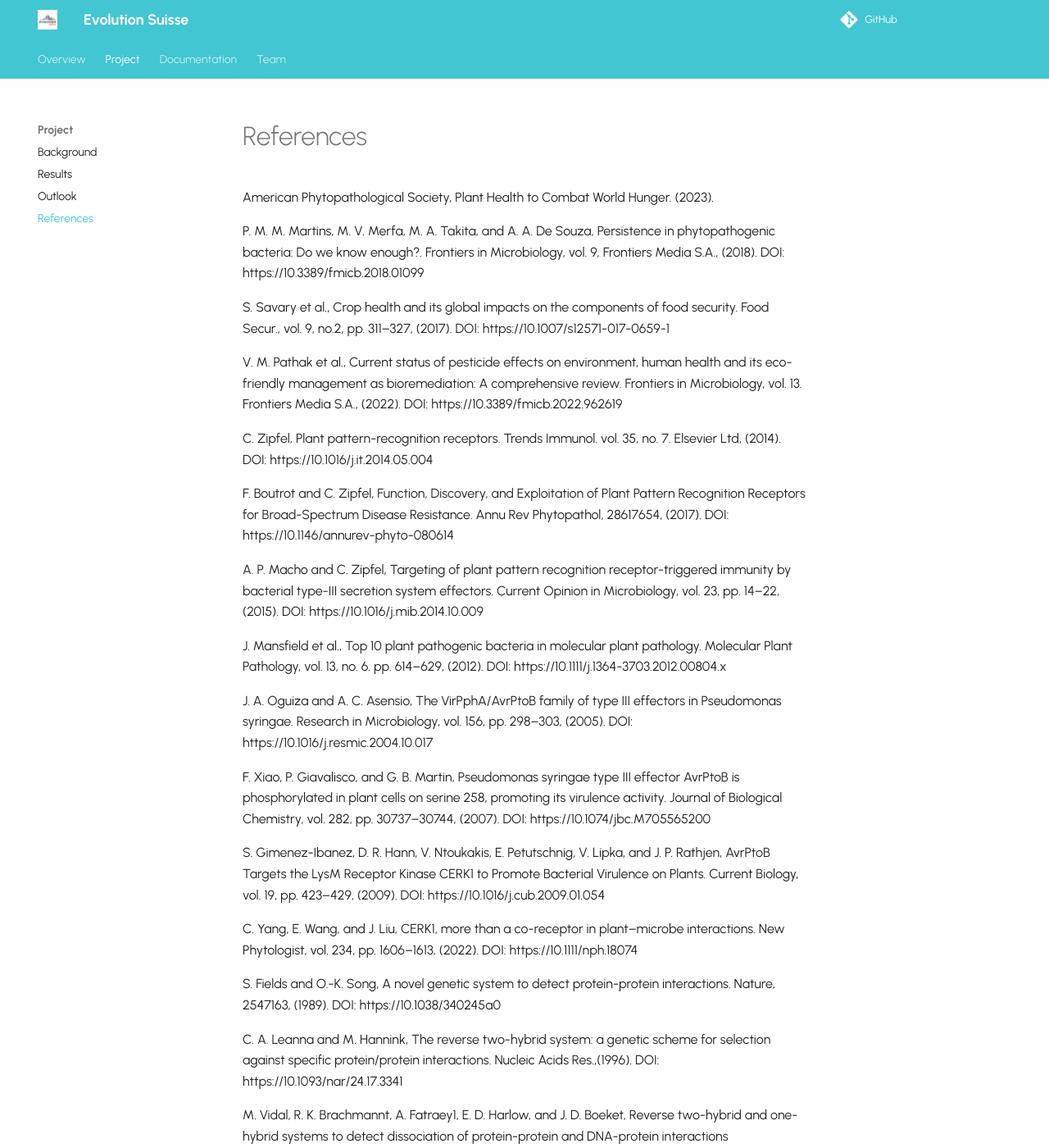
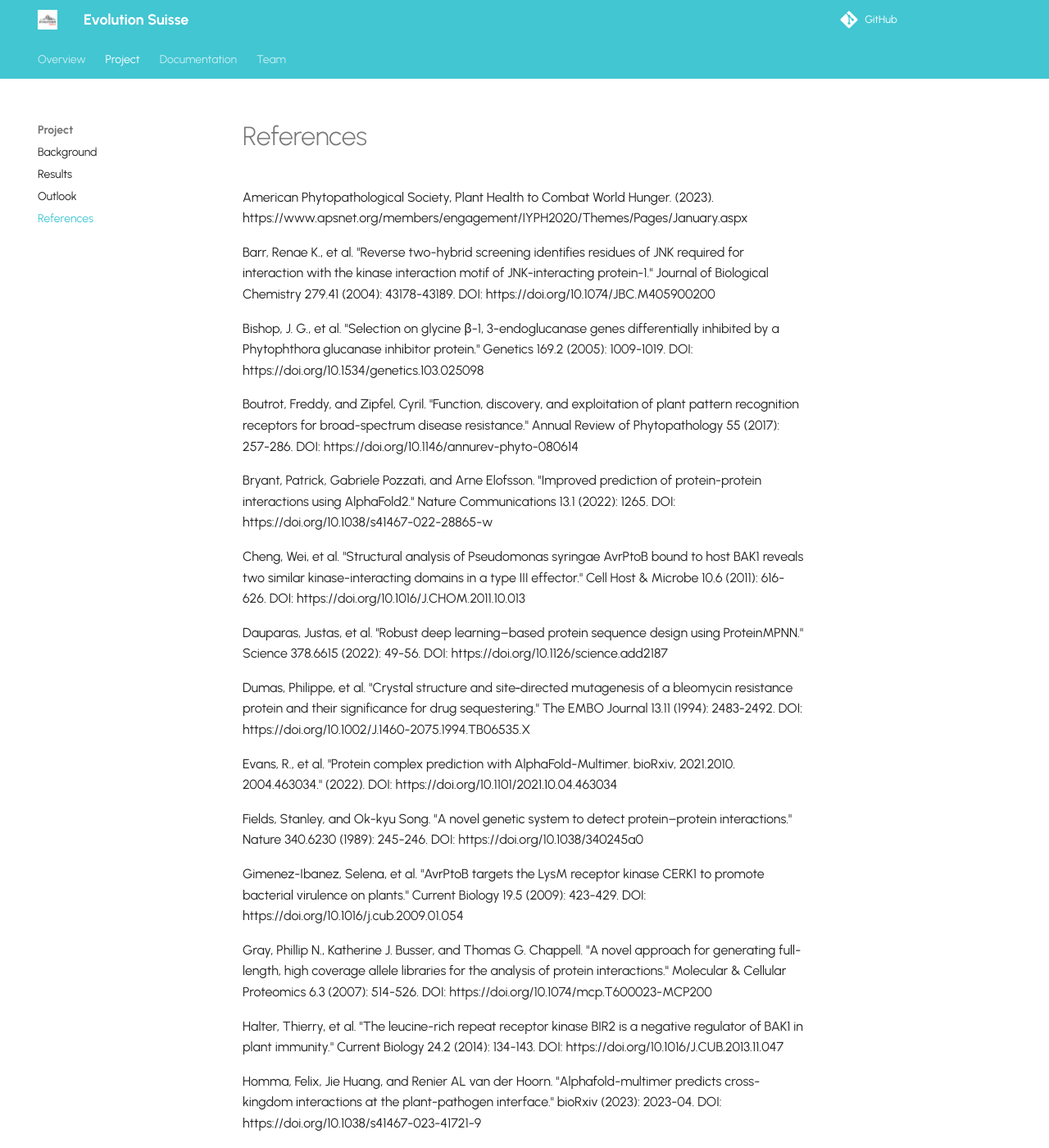
Before and after one commit to idec-teams/2023_Evolution_Suisse, an MkDocs documentation site: the page built from docs/project/references.md, in a window 1280 px wide and 1400 px high. Shown: the whole window at 82% size. Built offline with MkDocs 1.6.1 and Material for MkDocs 9.7.7, drawn with Linux system fonts in a browser that asks for light colours; comment, search, counter and statistics services are not loaded; some of the changed text lies outside the part shown.

Commit message:
update references

```diff
--- a/docs/project/references.md
+++ b/docs/project/references.md
@@ -1,229 +1,138 @@
+
 American Phytopathological Society, Plant Health to Combat World Hunger. (2023).
+https://www.apsnet.org/members/engagement/IYPH2020/Themes/Pages/January.aspx
 
-P. M. M. Martins, M. V. Merfa, M. A. Takita, and A. A. De Souza, Persistence in
-phytopathogenic bacteria: Do we know enough?. Frontiers in Microbiology, vol. 9,
-Frontiers Media S.A., (2018).
-DOI: https://10.3389/fmicb.2018.01099
+Barr, Renae K., et al. "Reverse two-hybrid screening identifies residues of JNK required for interaction with the kinase interaction motif of JNK-interacting protein-1." Journal of Biological Chemistry 279.41 (2004): 43178-43189.
+DOI: https://doi.org/10.1074/JBC.M405900200
 
-S. Savary et al., Crop health and its global impacts on the components of food security. Food
-Secur., vol. 9, no.2, pp. 311–327, (2017).
-DOI: https://10.1007/s12571-017-0659-1
+Bishop, J. G., et al. "Selection on glycine β-1, 3-endoglucanase genes differentially inhibited by a Phytophthora glucanase inhibitor protein." Genetics 169.2 (2005): 1009-1019.
+DOI: https://doi.org/10.1534/genetics.103.025098
 
-V. M. Pathak et al., Current status of pesticide effects on environment, human health and its
-eco-friendly management as bioremediation: A comprehensive review. Frontiers in
-Microbiology, vol. 13. Frontiers Media S.A., (2022).
-DOI: https://10.3389/fmicb.2022.962619
+Boutrot, Freddy, and Zipfel, Cyril. "Function, discovery, and exploitation of plant pattern recognition receptors for broad-spectrum disease resistance." Annual Review of Phytopathology 55 (2017): 257-286.
+DOI: https://doi.org/10.1146/annurev-phyto-080614
 
-C. Zipfel, Plant pattern-recognition receptors. Trends Immunol. vol. 35, no. 7. Elsevier Ltd, (2014).
-DOI: https://10.1016/j.it.2014.05.004
+Bryant, Patrick, Gabriele Pozzati, and Arne Elofsson. "Improved prediction of protein-protein interactions using AlphaFold2." Nature Communications 13.1 (2022): 1265.
+DOI: https://doi.org/10.1038/s41467-022-28865-w
 
-F. Boutrot and C. Zipfel, Function, Discovery, and Exploitation of Plant Pattern Recognition
-Receptors for Broad-Spectrum Disease Resistance. Annu Rev Phytopathol, 28617654, (2017).
-DOI: https://10.1146/annurev-phyto-080614
+Cheng, Wei, et al. "Structural analysis of Pseudomonas syringae AvrPtoB bound to host BAK1 reveals two similar kinase-interacting domains in a type III effector." Cell Host & Microbe 10.6 (2011): 616-626.
+DOI: https://doi.org/10.1016/J.CHOM.2011.10.013
 
-A. P. Macho and C. Zipfel, Targeting of plant pattern recognition receptor-triggered immunity
-by bacterial type-III secretion system effectors. Current Opinion in Microbiology, vol. 23, pp. 14–22, (2015).
-DOI: https://10.1016/j.mib.2014.10.009
+Dauparas, Justas, et al. "Robust deep learning–based protein sequence design using ProteinMPNN." Science 378.6615 (2022): 49-56.
+DOI: https://doi.org/10.1126/science.add2187
 
-J. Mansfield et al., Top 10 plant pathogenic bacteria in molecular plant pathology. Molecular
-Plant Pathology, vol. 13, no. 6. pp. 614–629, (2012).
-DOI: https://10.1111/j.1364-3703.2012.00804.x
+Dumas, Philippe, et al. "Crystal structure and site‐directed mutagenesis of a bleomycin resistance protein and their significance for drug sequestering." The EMBO Journal 13.11 (1994): 2483-2492.
+DOI: https://doi.org/10.1002/J.1460-2075.1994.TB06535.X
 
-J. A. Oguiza and A. C. Asensio, The VirPphA/AvrPtoB family of type III effectors in
-Pseudomonas syringae. Research in Microbiology, vol. 156, pp.
-298–303, (2005).
-DOI: https://10.1016/j.resmic.2004.10.017
+Evans, R., et al. "Protein complex prediction with AlphaFold-Multimer. bioRxiv, 2021.2010. 2004.463034." (2022).
+DOI: https://doi.org/10.1101/2021.10.04.463034
 
-F. Xiao, P. Giavalisco, and G. B. Martin, Pseudomonas syringae type III effector AvrPtoB is
-phosphorylated in plant cells on serine 258, promoting its virulence activity. Journal of
-Biological Chemistry, vol. 282, pp. 30737–30744, (2007).
-DOI: https://10.1074/jbc.M705565200
+Fields, Stanley, and Ok-kyu Song. "A novel genetic system to detect protein–protein interactions." Nature 340.6230 (1989): 245-246.
+DOI: https://doi.org/10.1038/340245a0
 
-S. Gimenez-Ibanez, D. R. Hann, V. Ntoukakis, E. Petutschnig, V. Lipka, and J. P. Rathjen,
-AvrPtoB Targets the LysM Receptor Kinase CERK1 to Promote Bacterial Virulence on Plants.
-Current Biology, vol. 19, pp. 423–429, (2009).
-DOI: https://10.1016/j.cub.2009.01.054
+Gimenez-Ibanez, Selena, et al. "AvrPtoB targets the LysM receptor kinase CERK1 to promote bacterial virulence on plants." Current Biology 19.5 (2009): 423-429.
+DOI: https://doi.org/10.1016/j.cub.2009.01.054
 
-C. Yang, E. Wang, and J. Liu, CERK1, more than a co-receptor in plant–microbe interactions.
-New Phytologist, vol. 234, pp. 1606–1613, (2022).
-DOI: https://10.1111/nph.18074
+Gray, Phillip N., Katherine J. Busser, and Thomas G. Chappell. "A novel approach for generating full-length, high coverage allele libraries for the analysis of protein interactions." Molecular & Cellular Proteomics 6.3 (2007): 514-526.
+DOI: https://doi.org/10.1074/mcp.T600023-MCP200
 
-S. Fields and O.-K. Song, A novel genetic system to detect protein-protein interactions. Nature, 2547163, (1989).
-DOI: https://10.1038/340245a0
+Halter, Thierry, et al. "The leucine-rich repeat receptor kinase BIR2 is a negative regulator of BAK1 in plant immunity." Current Biology 24.2 (2014): 134-143.
+DOI: https://doi.org/10.1016/J.CUB.2013.11.047
 
-C. A. Leanna and M. Hannink, The reverse two-hybrid system: a genetic scheme for selection
-against specific protein/protein interactions. Nucleic Acids Res.,(1996).
-DOI: https://10.1093/nar/24.17.3341
+Homma, Felix, Jie Huang, and Renier AL van der Hoorn. "Alphafold-multimer predicts cross-kingdom interactions at the plant-pathogen interface." bioRxiv (2023): 2023-04.
+DOI: https://doi.org/10.1038/s41467-023-41721-9
 
-M. Vidal, R. K. Brachmannt, A. Fatraey1, E. D. Harlow, and J. D. Boeket, Reverse two-hybrid
-and one-hybrid systems to detect dissociation of protein-protein and DNA-protein interactions
-(URA3/negative selection/5-fluoroorotic acid). Proc Natl Acad Sci U S A., 8816797 (1996).
-DOI: https://10.1093/nar/24.17.3341
-P. N. Gray, K. J. Busser, and T. G. Chappell, A novel approach for generating full-length, high
-coverage allele libraries for the analysis of protein interactions. Molecular and Cellular
-Proteomics, vol. 6, pp. 514–526, (2007).
-DOI: https://10.1074/mcp.T600023-MCP200
+Iyer, Kavitha, et al. "Utilizing the split-ubiquitin membrane yeast two-hybrid system to identify protein-protein interactions of integral membrane proteins." Science's STKE 2005.275 (2005): pl3-pl3.
+DOI: https://doi.org/10.1126/STKE.2752005PL3
 
-J. Jumper et al., Highly accurate protein structure prediction with AlphaFold. Nature, vol. 596, pp. 583–589, (2021).
-DOI: https://10.1038/s41586-021-03819-2
+Jumper, John, et al. "Highly accurate protein structure prediction with AlphaFold." Nature 596.7873 (2021): 583-589.
+DOI: https://doi.org/10.1038/s41586-021-03819-2
 
-R. Evans et al., Protein complex prediction with AlphaFold-Multimer. bioRxiv, (2022).
-DOI: https://10.1101/2021.10.04.463034
+Kim, Ji Young, et al. "One-plus two-hybrid system, a novel yeast genetic selection for specific missense mutations disrupting protein/protein interactions." Molecular & Cellular Proteomics 6.10 (2007): 1727-1740.
+DOI: https://doi.org/10.1074/mcp.M700079-MCP200
 
-R. Yin, B. Y. Feng, A. Varshney, and B. G. Pierce, Benchmarking AlphaFold for protein
-complex modeling reveals accuracy determinants. Protein Science, vol. 31, 35900023, (2022).
-DOI: https://10.1002/pro.4379
+Kobe, Bostjan, and Bruce E. Kemp. "Principles of kinase regulation." Handbook of Cell Signaling (2003): 539-542.
+DOI: https://doi.org/10.1016/B978-012124546-7/50450-2
 
-M. Mirdita, K. Schütze, Y. Moriwaki, L. Heo, S. Ovchinnikov, and M. Steinegger, ColabFold:
-making protein folding accessible to all. Nat Methods, vol. 19, pp. 679–682, (2022).
-DOI: https://10.1038/s41592-022-01488-1
+Koseoglou, Eleni, et al. "Susceptibility reversed: modified plant susceptibility genes for resistance to bacteria." Trends in Plant Science 27.1 (2022): 69-79.
+DOI: https://doi.org/10.1016/J.TPLANTS.2021.07.018
 
-B. Kobe and B. E. Kemp, Principles of Kinase Regulation. Handbook of Cell Signaling,vol. 1–3, pp. 559-563 (2003).
-DOI: https://doi.org/10.1016/B978-0-12-374145-5.00074-7
+Leanna, Candice A., and Mark Hannink. "The reverse two-hybrid system: a genetic scheme for selection against specific protein/protein interactions." Nucleic Acids Research 24.17 (1996): 3341-3347.
+DOI: https://doi.org/10.1093/nar/24.17.3341
 
-J. Dauparas et al., Robust deep learning-based protein sequence design using ProteinMPNN.
-Science, vol. 378, pp. 49-56, (2022).
-DOI: https://10.1126/science.add2187
+Ma, Cuiyan, et al. "Structural basis for BIR1-mediated negative regulation of plant immunity." Cell Research 27.12 (2017): 1521-1524.
+DOI: https://doi.org/10.1038/cr.2017.123
 
-B. Stynen, H. Tournu, J. Tavernier, and P. Van Dijck, Diversity in Genetic In Vivo Methods for
-Protein-Protein Interaction Studies: from the Yeast Two-Hybrid System to the Mammalian
-Split-Luciferase System. Microbiology and Molecular Biology Reviews, vol. 76, pp. 331–
-382, (2012).
-DOI: https://10.1128/mmbr.05021-11
+Macho, Alberto P., and Cyril Zipfel. "Targeting of plant pattern recognition receptor-triggered immunity by bacterial type-III secretion system effectors." Current Opinion in Microbiology 23 (2015): 14-22.
+DOI: https://doi.org/10.1016/j.mib.2014.10.009
 
-K. Iyer et al., Utilizing the Split-Ubiquitin Membrane Yeast Two-Hybrid System to Identify
-Protein-Protein Interactions of Integral Membrane Proteins. Science’s STKE, vol. 2005, (2005).
-DOI: https://10.1126/STKE.2752005PL3
+Mansfield, John, et al. "Top 10 plant pathogenic bacteria in molecular plant pathology." Molecular Plant Pathology 13.6 (2012): 614-629.
+DOI: https://doi.org/10.1111/j.1364-3703.2012.00804.x
 
+Martins, Paula MM, et al. "Persistence in phytopathogenic bacteria: do we know enough?" Frontiers in Microbiology 9 (2018): 1099.
+DOI: https://doi.org/10.3389/fmicb.2018.01099
 
-O. Vincent, A. Gutierrez-Nogués, A. Trejo-Herrero, and M. A. Navas, A novel reverse two-
-hybrid method for the identification of missense mutations that disrupt protein–protein binding.
-Scientific Reports, vol. 10, pp. 1–11, (2020).
-DOI: https://10.1038/s41598-020-77992-1.
+Mirdita, Milot, et al. "ColabFold: making protein folding accessible to all." Nature Methods 19.6 (2022): 679-682.
+DOI: https://doi.org/10.1038/s41592-022-01488-1
 
-J. Y. Kim, O. G. Park, J. W. Lee, and Y. C. Lee, One- plus two-hybrid system, a novel yeast
-genetic selection for specific missense mutations disrupting protein/protein interactions.
-Molecular and Cellular Proteomics, vol. 6, pp. 1727–1740, (2007).
-DOI: https://10.1074/mcp.M700079-MCP200
+Monteuuis, Geoffray, et al. "Non-canonical translation initiation in yeast generates a cryptic pool of mitochondrial proteins." Nucleic Acids Research 47.11 (2019): 5777-5791.
+DOI: https://doi.org/10.1093/NAR/GKZ301
 
-T. Halter et al., The Leucine-Rich Repeat Receptor Kinase BIR2 Is a Negative Regulator of
-BAK1 in Plant Immunity. Current Biology, vol. 24, pp. 134–143, (2014).
-DOI: https://10.1016/J.CUB.2013.11.047
+Oguiza, José A., and Aaron C. Asensio. "The VirPphA/AvrPtoB family of type III effectors in Pseudomonas syringae." Research in Microbiology 156.3 (2005): 298-303.
+DOI: https://doi.org/10.1016/j.resmic.2004.10.017
 
-T. Stellberger, R. Häuser, A. Baiker, V. R. Pothineni, J. Haas, and P. Uetz, Improving the yeast
-two-hybrid system with permutated fusions proteins: the Varicella Zoster Virus interactome.
-Proteome Science, (2010).
+Pathak, Vinay Mohan, et al. "Current status of pesticide effects on environment, human health and its eco-friendly management as bioremediation: A comprehensive review." Frontiers in Microbiology (2022): 2833.
+DOI: https://doi.org/10.3389/fmicb.2022.962619
+
+Pietraszewska-Bogiel, Anna, et al. "Interaction of Medicago truncatula lysin motif receptor-like kinases, NFP and LYK3, produced in Nicotiana benthamiana induces defence-like responses." PLoS One 8.6 (2013): e65055.
+DOI: https://doi.org/10.1371/JOURNAL.PONE.0065055
+
+Savary, Serge, et al. "Crop health and its global impacts on the components of food security." Food Security 9 (2017): 311-327.
+DOI: https://doi.org/10.1007/s12571-017-0659-1
+
+Shabab, M., Mahesh J. Kulkarni, and M. Islam Khan. "Study of papain–cystatin interaction by intensity fading MALDI-TOF-MS." The Protein Journal 27 (2008): 7-12.
+DOI: https://doi.org/10.1007/S10930-007-9102-3
+
+Shan, Libo, et al. "Bacterial effectors target the common signaling partner BAK1 to disrupt multiple MAMP receptor-signaling complexes and impede plant immunity." Cell Host & Microbe 4.1 (2008): 17-27.
+DOI: https://doi.org/10.1016/J.CHOM.2008.05.017
+
+Stellberger, Thorsten, et al. "Improving the yeast two-hybrid system with permutated fusions proteins: the Varicella Zoster Virus interactome." Proteome Science 8 (2010): 1-9.
 DOI: https://doi.org/10.1186/1477-5956-8-8
 
-G. Monteuuis et al., Non-canonical translation initiation in yeast generates a cryptic pool of
-mitochondrial proteins. Nucleic Acids Res, vol. 47, no. 11, pp. 5777–5791, (2019).
-DOI: https://10.1093/NAR/GKZ301
+Stynen, Bram, et al. "Diversity in genetic in vivo methods for protein-protein interaction studies: from the yeast two-hybrid system to the mammalian split-luciferase system." Microbiology and Molecular Biology Reviews 76.2 (2012): 331-382.
+DOI: https://doi.org/10.1128/mmbr.05021-11
 
-P. Dumas, M. Bergdoll, C. Cagnon, and J. M. Masson, Crystal structure and site-directed
-mutagenesis of a bleomycin resistance protein and their significance for drug sequestering.
-EMBO J, vol. 13, pp. 2483–2492, (1994).
-DOI: https://10.1002/J.1460-2075.1994.TB06535.X
+Suzuki, Maruya, et al. "Autophosphorylation site Y428 is essential for the in vivo activation of CERK1." Plant Signaling & Behavior 13.2 (2018): e1435228.
+DOI: https://doi.org/10.1080/15592324.2018.1435228
 
-M. Tominaga, K. Nozaki, D. Umeno, J. Ishii, and A. Kondo, Robust and flexible platform for
-directed evolution of yeast genetic switches. Nature Communications, vol. 12, pp. 1–13, (2021).
-DOI: https://10.1038/s41467-021-22134-y
+Tominaga, Masahiro, et al. "Robust and flexible platform for directed evolution of yeast genetic switches." Nature Communications 12.1 (2021): 1846.
+DOI: https://doi.org/10.1038/s41467-021-22134-y
 
-R. K. Barr, R. M. Hopkins, P. M. Watt, and M. A. Bogoyevitch, Reverse Two-hybrid Screening
-Identifies Residues of JNK Required for Interaction with the Kinase Interaction Motif of JNK-
-interacting Protein-1. Journal of Biological Chemistry, vol. 279, pp. 43178–43189,(2004).
-DOI: https://10.1074/JBC.M405900200
+Vidal, Marc, et al. "Genetic characterization of a mammalian protein-protein interaction domain by using a yeast reverse two-hybrid system." Proceedings of the National Academy of Sciences 93.19 (1996): 10321-10326.
+DOI: https://doi.org/10.1073/pnas.93.19.10321
 
-P. Bryant, G. Pozzati, and A. Elofsson, Improved prediction of protein-protein interactions
-using AlphaFold2. Nature Communications, vol. 13, pp. 1–11, (2022).
-DOI: https://10.1038/s41467-022-28865-w
-
-F. Homma, J. Huang, and R. A. L. van der Hoorn, AlphaFold-Multimer predicts cross-kingdom
-interactions at the plant-pathogen interface. Nature Communications, vol. 14,
-pp. 1–13, (2023).
-DOI: https://10.1038/s41467-023-41721-9
-
-K. Yamada et al., The Arabidopsis CERK1-associated kinase PBL27 connects chitin
-perception to MAPK activation. EMBO J, vol. 35, pp. 2468–2483, (2016).
-DOI: https://10.15252/EMBJ.201694248
-
-L. Shan et al., Bacterial Effectors Target the Common Signaling Partner BAK1 to Disrupt
-Multiple MAMP Receptor-Signaling Complexes and Impede Plant Immunity. Cell Host
-Microbe, vol. 4, pp. 17–27, (2008).
-DOI: https://10.1016/J.CHOM.2008.05.017
-
-W. Cheng et al., Structural Analysis of Pseudomonas syringae AvrPtoB Bound to Host BAK1
-Reveals Two Similar Kinase-Interacting Domains in a Type III Effector. Cell Host Microbe, vol.
-10, pp. 616–626, (2011).
-DOI: https://10.1016/J.CHOM.2011.10.013
-
-M. Suzuki, T. Watanabe, I. Yoshida, H. Kaku, and N. Shibuya, Autophosphorylation site Y428
-is essential for the in vivo activation of CERK1. Plant Signal Behav, vol. 13, (2018).
-DOI: https://10.1080/15592324.2018.1435228
-
-Q. Zhou et al., The juxtamembrane domains of Arabidopsis CERK1, BAK1, and FLS2 play a
-conserved role in chitin-induced signaling. J Integr Plant Biol, vol. 62, pp. 556–562,
-(2020).
-DOI: https://10.1111/JIPB.12847
-
-C. Ma et al., Structural basis for BIR1-mediated negative regulation of plant immunity. Cell
-Research, vol. 27, pp. 1521–1524, (2017).
-DOI: https://10.1038/cr.2017.123
-
-T. Halter et al., The leucine-rich repeat receptor kinase BIR2 is a negative regulator of BAK1
-in plant immunity. Current Biology, vol. 24, pp. 134–143, (2014).
-DOI: https://10.1016/j.cub.2013.11.047
-
-S. Yasuda, K. Okada, and Y. Saijo, A look at plant immunity through the window of the
-multitasking coreceptor BAK1. Current Opinion Plant Biology, vol. 38, pp. 10–18, (2017).
-DOI: https://10.1016/J.PBI.2017.04.007
-
-T. Halter et al., The leucine-rich repeat receptor kinase BIR2 is a negative regulator of BAK1
-in plant immunity. Current Biology, vol. 24, pp. 134–143, (2014).
-DOI: https://10.1016/j.cub.2013.11.047
-
-E. Koseoglou, J. M. van der Wolf, R. G. F. Visser, and Y. Bai, Susceptibility reversed: modified
-plant susceptibility genes for resistance to bacteria. Trends Plant Science, vol. 27, pp. 69–
-79, (2022).
-DOI: https://10.1016/J.TPLANTS.2021.07.018
-
-M. Shabab, M. J. Kulkarni, and M. I. Khan, Study of papain-cystatin interaction by intensity
-fading MALDI-TOF-MS. Protein J, vol. 27, pp. 7–12, (2008).
-DOI: https://10.1007/S10930-007-9102-3
-
-J. G. Bishop, D. R. Ripoll, S. Bashir, C. M. B. Damasceno, J. D. Seeds, and J. K. C. Rose,
-Selection on Glycine β-1,3-Endoglucanase Genes Differentially Inhibited by a Phytophthora
-Glucanase Inhibitor Protein. Genetics, vol. 169, p. 1009, (2005).
-DOI: https://10.1534/genetics.103.025098
-
-A. Pietraszewska-Bogiel et al., Interaction of Medicago truncatula Lysin Motif Receptor-Like
-Kinases, NFP and LYK3, Produced in Nicotiana benthamiana Induces Defence-Like
-Responses. PLoS One, vol. 8, pp. 65055, (2013).
-DOI: https://10.1371/JOURNAL.PONE.0065055
-
-Leanna, C. A. & Hannink, M. The reverse two-hybrid system: a genetic scheme for selection
-against specific protein/protein interactions. Nucleic Acids Res., pp. 3341–3347 (1996).
+Vidal, Marc, et al. "Reverse two-hybrid and one-hybrid systems to detect dissociation of protein-protein and DNA-protein interactions." Proceedings of the National Academy of Sciences 93.19 (1996): 10315-10320.
 DOI: https://doi.org/10.1093/nar/24.17.3341
 
-Vidal, M., Braun, P., Chen, E., Boeke, J. D. & Harlow, E. Genetic characterization of a
-mammalian protein–protein interaction domain by using a yeast reverse two-hybrid system.
-Proc. Natl. Acad. Sci. USA, 10321–10326 (1996).
-DOI: https://doi.org/10.1073/pnas.93.19.10321
+Vincent, Olivier, et al. "A novel reverse two-hybrid method for the identification of missense mutations that disrupt protein–protein binding." Scientific Reports 10.1 (2020): 21043.
+DOI: https://doi.org/10.1038/s41598-020-77992-1.
 
-One-plus Two-Hybrid system: One- plus Two-hybrid System, a Novel Yeast Genetic Selection
-for Specific Missense Mutations Disrupting Protein/Protein Interactions
-Kim et al. - Molecular &amp; Cellular Proteomics (2007).
-DOI: https://doi.org/10.1074/mcp.M700079-MCP200
+Xiao, Fangming, Patrick Giavalisco, and Gregory B. Martin. "Pseudomonas syringae type III effector AvrPtoB is phosphorylated in plant cells on serine 258, promoting its virulence activity." Journal of Biological Chemistry 282.42 (2007): 30737-30744.
+DOI: https://doi.org/10.1074/jbc.M705565200
 
-Gunstone, T., Cornelisse, T., Klein, K., Dubey, A., Donley, N., Pesticides and Soil Invertebrates: A Hazard Assessment, Frontiers in Environmental Science, vol. 9, (2021).
-DOI: https://doi.org/10.3389/fenvs.2021.643847
+Yamada, Kenta, et al. "The Arabidopsis CERK 1‐associated kinase PBL 27 connects chitin perception to MAPK activation." The EMBO Journal 35.22 (2016): 2468-2483.
+DOI: https://doi.org/10.15252/EMBJ.201694248
 
-Chen, J., Li, S., He, Y., Li, J., & Xia, L. An update on precision genome editing by homology-directed repair in plants. Plant Physiology, pp. 1780–1794, (2022).
-DOI: https://doi.org/10.1093/PLPHYS/KIAC037
-Hua, K., Han, P., & Zhu, J. K. Improvement of base editors and prime editors advances precision genome engineering in plants. Plant Physiology, pp. 1795–1810, (2022).
-DOI: https://doi.org/10.1093/PLPHYS/KIAB591
+Yang, Chao, Ertao Wang, and Jun Liu. "CERK1, more than a co‐receptor in plant–microbe interactions." New Phytologist 234.5 (2022): 1606-1613.
+DOI: https://doi.org/10.1111/nph.18074
 
-Li, J., Zhang, C., He, Y., Li, S., Yan, L., Li, Y., Zhu, Z., & Xia, L. Plant base editing and prime editing: The current status and future perspectives. Journal of Integrative Plant Biology, pp. 444–467, (2023).
-DOI: https://doi.org/10.1111/JIPB.13425
+Yasuda, Shigetaka, Kentaro Okada, and Yusuke Saijo. "A look at plant immunity through the window of the multitasking coreceptor BAK1." Current Opinion in Plant Biology 38 (2017): 10-18.
+DOI: https://doi.org/10.1016/J.PBI.2017.04.007
 
-Tachikawa, M., & Matsuo, M. Divergence and convergence in international regulatory policies regarding genome-edited food: How to find a middle ground. Frontiers in Plant Science, 1105426, (2023).
-DOI: https://doi.org/10.3389/FPLS.2023.1105426/BIBTEX
+Yin, Rui, et al. "Benchmarking AlphaFold for protein complex modeling reveals accuracy determinants." Protein Science 31.8 (2022): e4379.
+DOI: https://doi.org/10.1002/pro.4379
+
+Zhou, Qi, et al. "The juxtamembrane domains of Arabidopsis CERK1, BAK1, and FLS2 play a conserved role in chitin‐induced signaling." Journal of Integrative Plant Biology 62.5 (2020): 556-562.
+DOI: https://doi.org/10.1111/JIPB.12847
+
+Zipfel, Cyril. "Plant pattern-recognition receptors." Trends in Immunology 35.7 (2014): 345-351.
+DOI: https://doi.org/10.1016/j.it.2014.05.004
```
